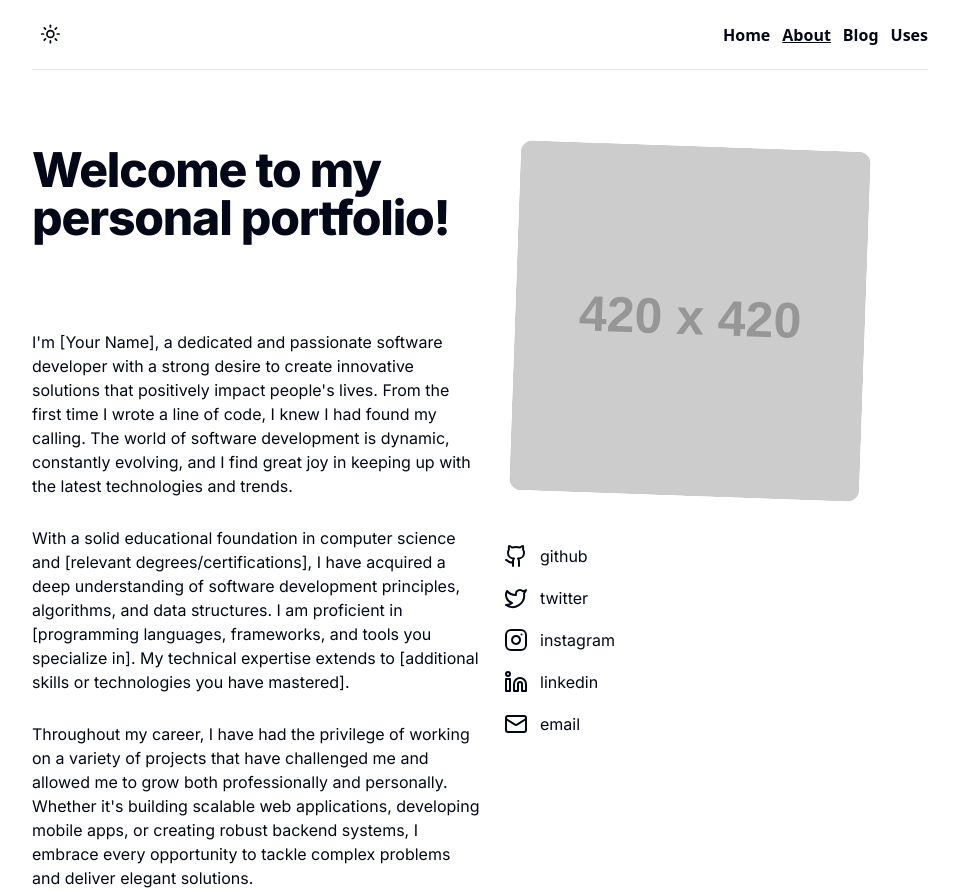
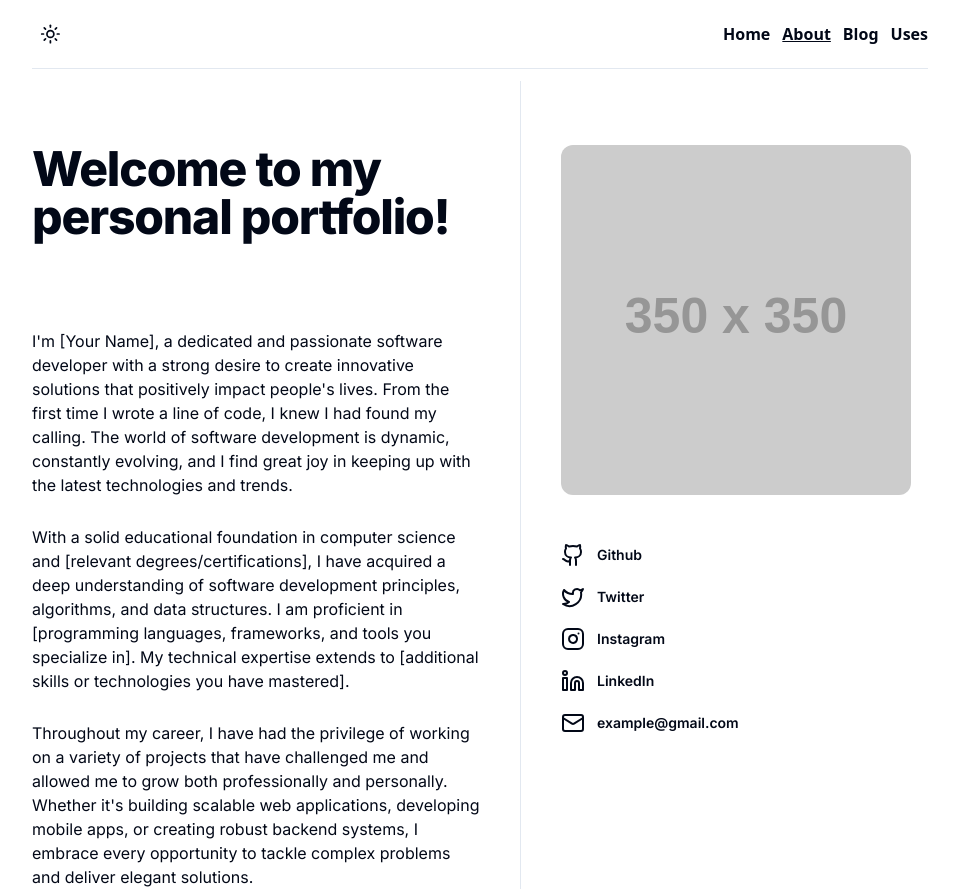
Before and after one commit to piotrszubert/nextjs-dev-portfolio, a Next.js app: page /about in a window 1280 px wide. Shown: the whole page, without its empty margins (160-1119 px from the left). Built offline with nearby package versions, Linux system fonts and the light colour scheme.

Commit message:
updated layout

```diff
--- a/components/header.tsx
+++ b/components/header.tsx
@@ -14,9 +14,7 @@ export default function Header() {
     <header className="w-full sticky top-0 border-b bg-background mb-3 py-4 z-10">
       <div className="flex justify-between items-center">
         <div>
-          <span className="font-semibold text-lg">
-            <ThemeToggle/>
-          </span>
+          <ThemeToggle/>
         </div>
         <div className='hidden md:block'>
           <NavMenu/>
--- a/components/linksList.tsx
+++ b/components/linksList.tsx
@@ -18,27 +18,27 @@ const links = [
     {
         icon: <Github/>,
         href: '#',
-        name: 'github',
+        name: 'Github',
     },
     {
         icon: <Twitter/>,
         href: '#',
-        name: 'twitter',
+        name: 'Twitter',
     },
     {
         icon: <Instagram/>,
         href: '#',
-        name: 'instagram',
+        name: 'Instagram',
     },
     {
         icon: <Linkedin/>,
         href: '#',
-        name: 'linkedin',
+        name: 'LinkedIn',
     },
     {
         icon: <Mail/>,
         href: `mailto:${siteConfig.links.email}`,
-        name: 'email',
+        name: siteConfig.links.email,
     },
 ]
 
@@ -51,7 +51,7 @@ export default function LinkList({ nameVisible = true, flexDirectionClass = 'fle
                     key={index}
                     >
                     <Link
-                        className='inline-flex gap-3 hover:text-violet-400'
+                        className='inline-flex gap-3 items-center hover:text-violet-400 text-sm font-semibold'
                         href={item.href}
                     >
                         {item.icon}
--- a/pages/about/index.tsx
+++ b/pages/about/index.tsx
@@ -30,15 +30,15 @@ export default function About() {
               </p>
             </div>
           </div>
-          <div className='py-16'>
-            <div className='max-w-[420px] max-h-[420px]'>
+          <div className='py-16 ms-0 border-s-0 md:border-s md:ms-10'>
+            <div className='flex items-start flex-col md:ps-10'>
               <img
-                className='rounded-xl mx-auto rotate-2 max-w-full'
+                className='rounded-xl max-w-full'
                 width="350"
                 height="350"
-                src='https://via.placeholder.com/420' />
+                src='https://via.placeholder.com/350' />
               <div className="mt-6">
-                <LinkList nameVisible={true} flexDirectionClass='flex-col'/>
+                <LinkList nameVisible={true} paddingClass='py-6' flexDirectionClass='flex-col'/>
               </div>
             </div>
           </div>
```
